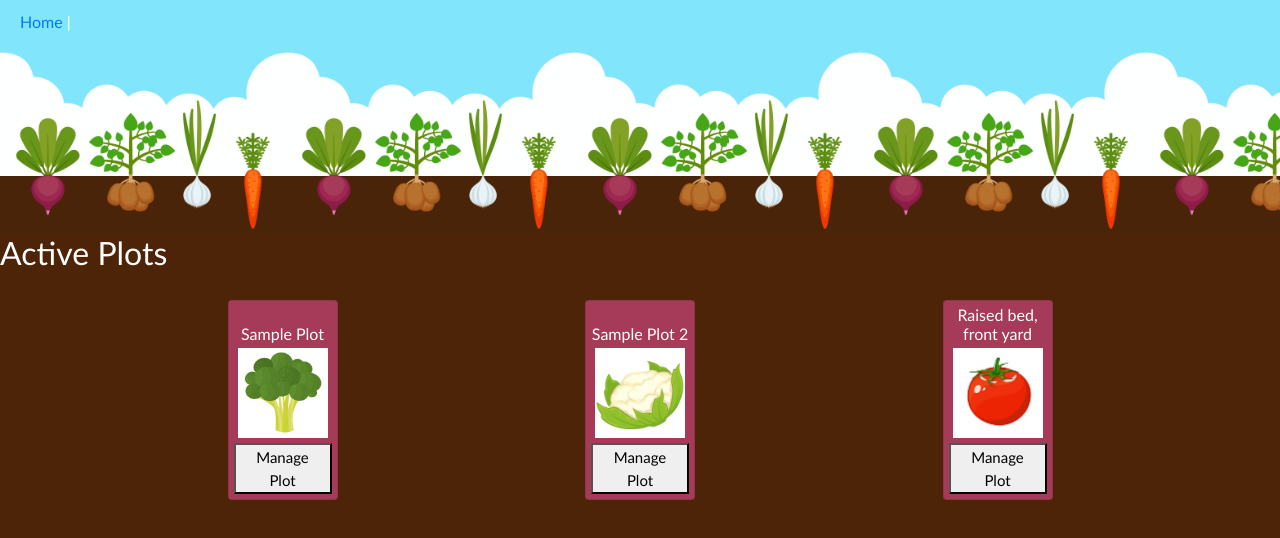
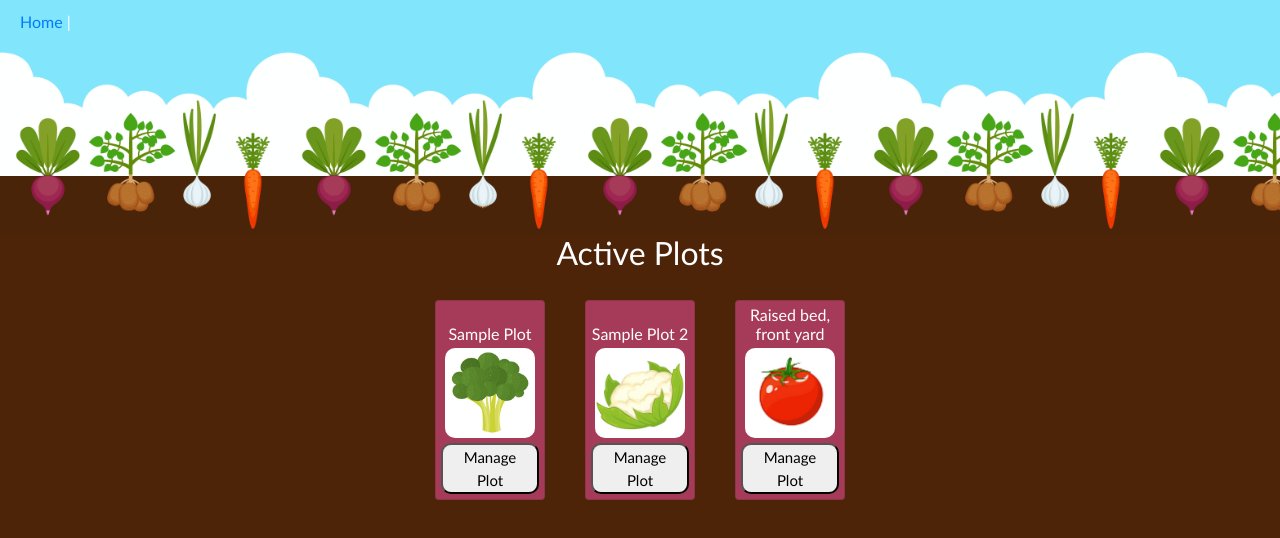
Before and after one commit to n0nnahs/Aww-Crop, a Vue app in the folder vue/: page /sample-plot in a window 1280 px wide. Shown: the top 538 px of the page. Built offline with nearby package versions, Linux system fonts and the light colour scheme.

Commit message:
more styling of home page

```diff
--- a/vue/src/components/ActivePlots.vue
+++ b/vue/src/components/ActivePlots.vue
@@ -33,7 +33,7 @@ export default {
 }
 
 #active-plots-section {
-  justify-content: center !important;
+  justify-items: center !important;
 }
 
 </style>
--- a/vue/src/components/PlotCard.vue
+++ b/vue/src/components/PlotCard.vue
@@ -56,6 +56,7 @@ export default {
   font-size: 15px;
   margin: 5px;
   align-content: bottom;
+  border-radius: 10px;
 }
 
 #manage-plot-button:hover {
@@ -71,6 +72,7 @@ export default {
   width: 90px;
   object-fit: contain;
   align-self: center;
+  border-radius: 10px;
 }
 
 </style>
--- a/vue/src/views/Home.vue
+++ b/vue/src/views/Home.vue
@@ -50,6 +50,7 @@ export default {
   margin: 20px;
   font-size: 30px;
   align-content: bottom;
+  border-radius: 10px;
 }
 #add-new-plot-button::before {
   font-family: fontAwesome;
```
